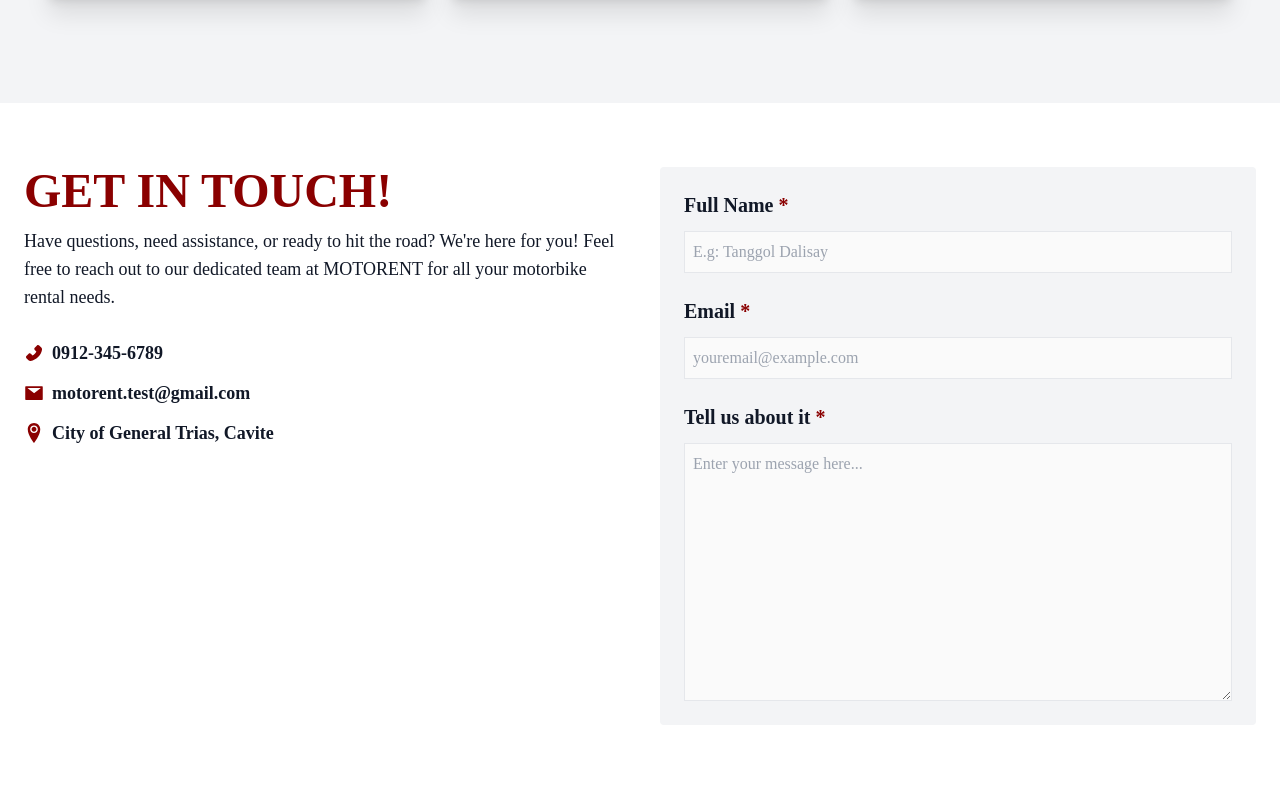
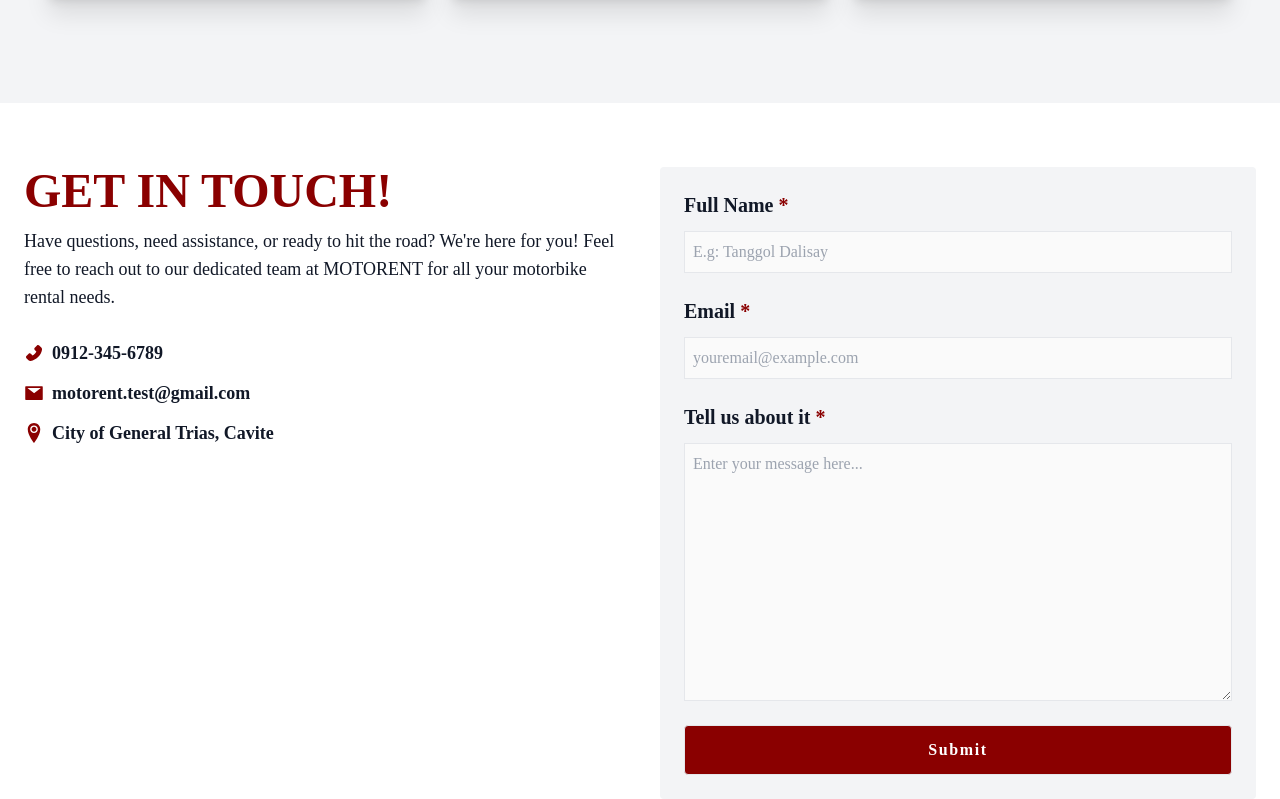
Before and after one commit to johnchristiandorola/Motor-Rental, a React (Create React App) app: page / in a window 1280 px wide. Shown: the part 4383-5182 px from the top of the page. Before the commit the page ends 5108 px from the top, so only its background shows below. Built offline with nearby package versions, Linux system fonts and the light colour scheme; the HTML template or start-up script is replaced by a standard one.

Commit message:
contacts

```diff
--- a/src/components/Contact.jsx
+++ b/src/components/Contact.jsx
@@ -74,6 +74,10 @@ const Contact = () => {
                   placeholder="Enter your message here..."
                 ></textarea>
               </div>
+
+              <button className="bg-[#8A0000] font-semibold tracking-widest hover:bg-white hover:text-[#8A0000] hover:border-[#8A0000] duration-300 rounded p-3 text-white border ">
+                Submit
+              </button>
             </form>
           </div>
         </div>
```
